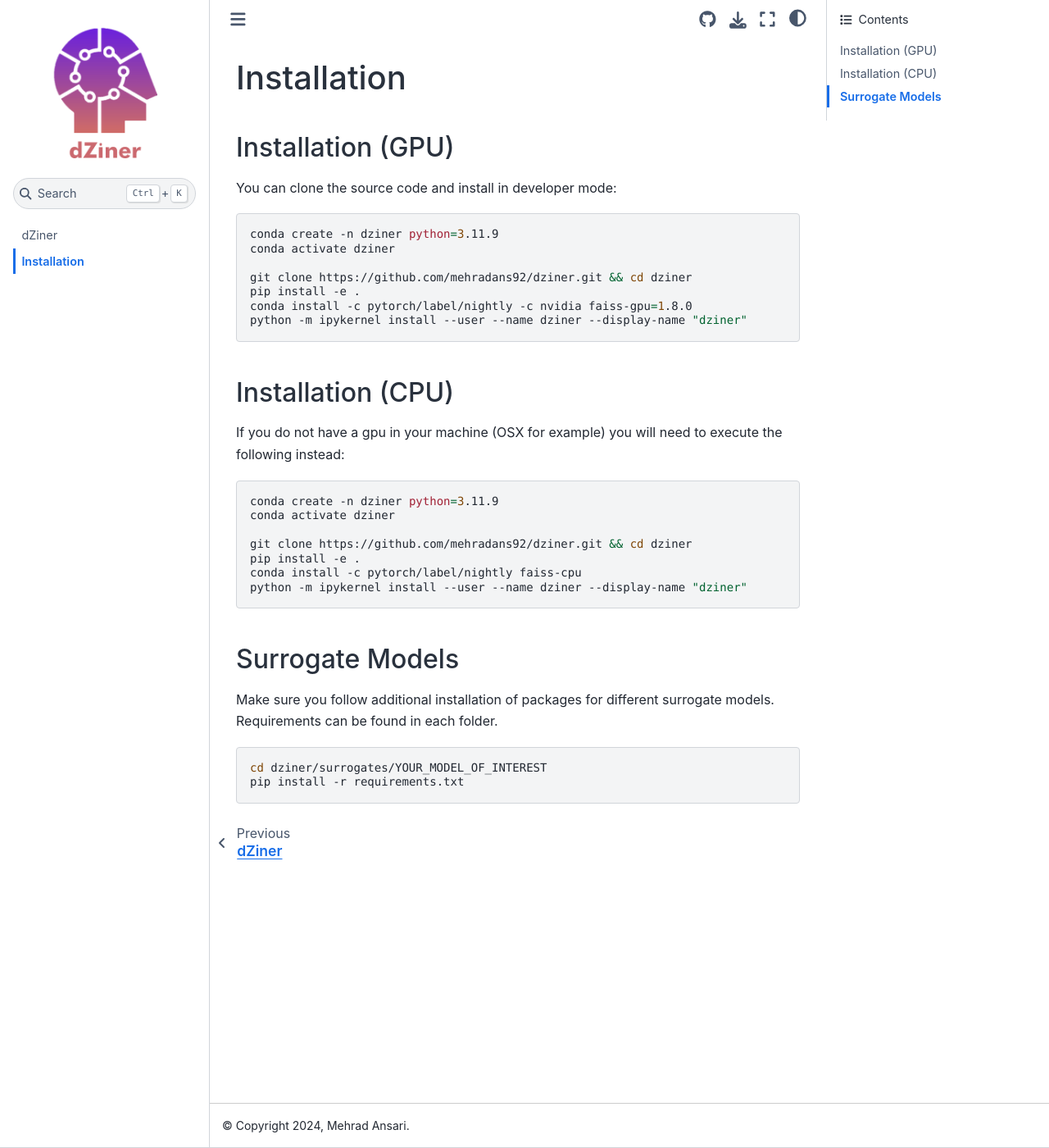
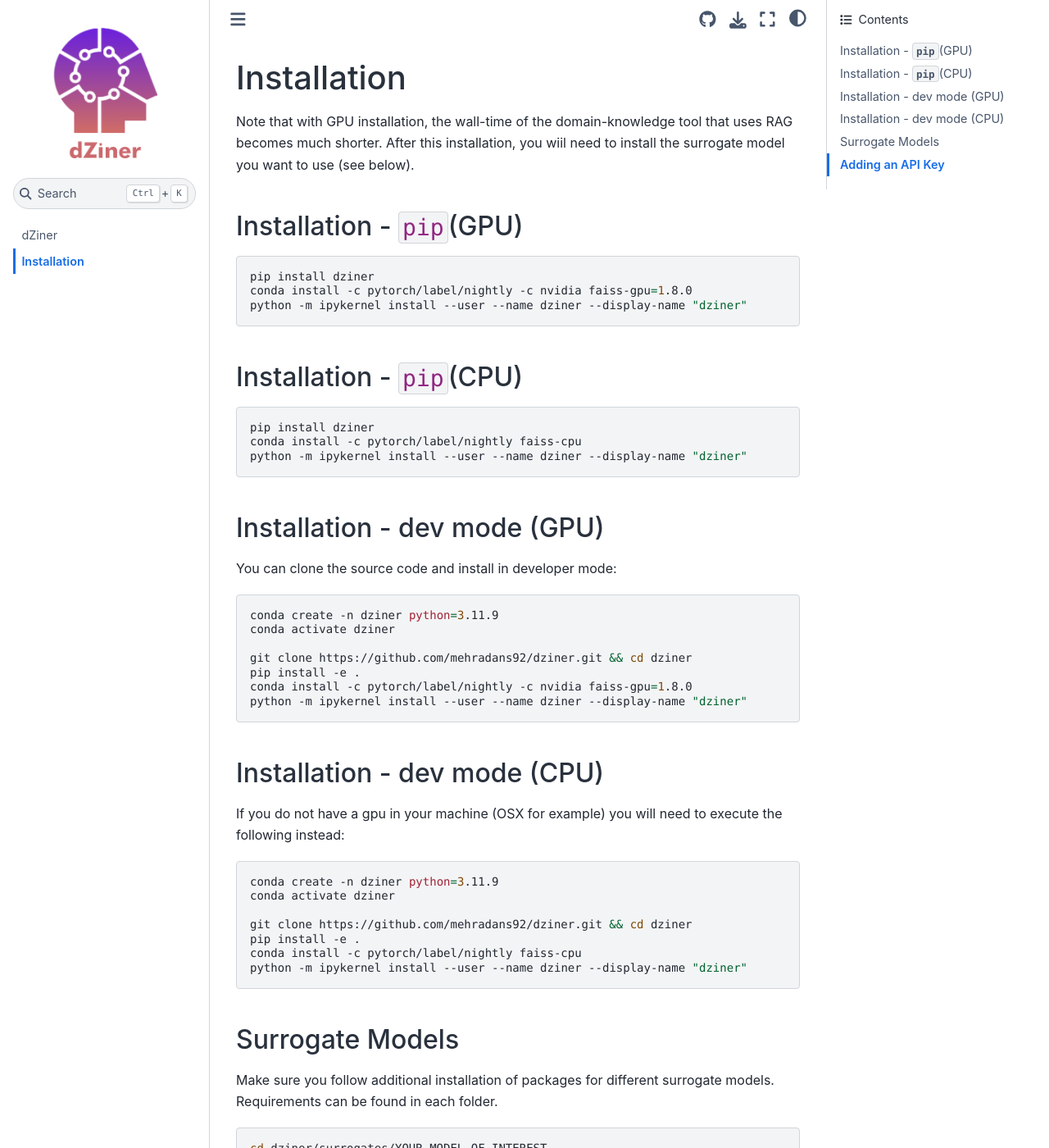
Before and after one commit to mehradans92/dZiner, a Sphinx documentation site: the page built from docs/source/installation.md, in a window 1280 px wide and 1400 px high. Shown: the whole window at 82% size. Built offline with Sphinx 7.4.7 and the Sphinx Book theme 1.1.4, drawn with Linux system fonts in a browser that asks for light colours; pages that are not in the unit, such as notebooks, are missing from menus; some of the changed text lies outside the part shown.

Commit message:
Update installation. with pip

````diff
--- a/docs/source/installation.md
+++ b/docs/source/installation.md
@@ -1,6 +1,24 @@
 # Installation
 
-## Installation (GPU)
+Note that with GPU installation, the wall-time of the domain-knowledge tool that uses RAG becomes much shorter. After this installation, you wiil need to install the surrogate model you want to use (see below).
+
+## Installation - `pip`(GPU)
+
+```bash
+pip install dziner
+conda install -c pytorch/label/nightly -c nvidia faiss-gpu=1.8.0
+python -m ipykernel install --user --name dziner --display-name "dziner"
+```
+
+## Installation - `pip`(CPU)
+
+```bash
+pip install dziner
+conda install -c pytorch/label/nightly faiss-cpu
+python -m ipykernel install --user --name dziner --display-name "dziner"
+```
+
+## Installation - dev mode (GPU)
 
 You can clone the source code and install in developer mode:
 
@@ -14,7 +32,7 @@ conda install -c pytorch/label/nightly -c nvidia faiss-gpu=1.8.0
 python -m ipykernel install --user --name dziner --display-name "dziner"
 ```
 
-## Installation (CPU)
+## Installation - dev mode (CPU)
 
 If you do not have a gpu in your machine (OSX for example) you will need to execute the following instead:
 
@@ -35,3 +53,13 @@ Make sure you follow additional installation of packages for different surrogate
 cd dziner/surrogates/YOUR_MODEL_OF_INTEREST
 pip install -r requirements.txt
 ```
+
+## Adding an API Key
+
+If you are using closed-source LLMs from OpenAI or Anthropic, you will need to have a valid `OPENAI_API_KEY` or `ANTHROPIC_API_KEY`. If you are on a windows machine you can add keys in your Environment Variables. For linux systems set the key by adding this line to `~/.bashrc`:
+
+```bash
+export OPENAI_API_KEY=your_openai_api_key
+export ANTHROPIC_API_KEY=your_anthropic_api_key
+```
+If you are using the jupyter notebook examples in this repo you may need to restart your kernel after adding the key to your environment
````
